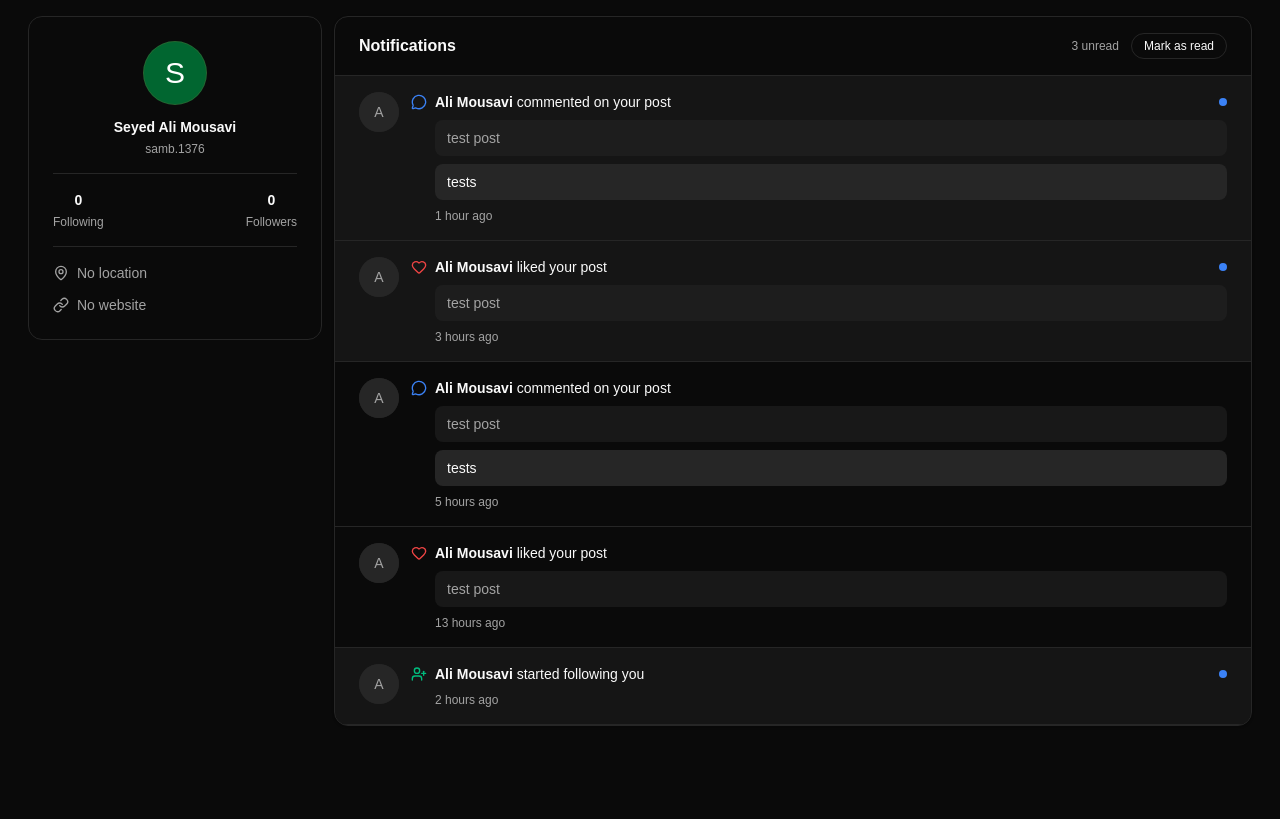
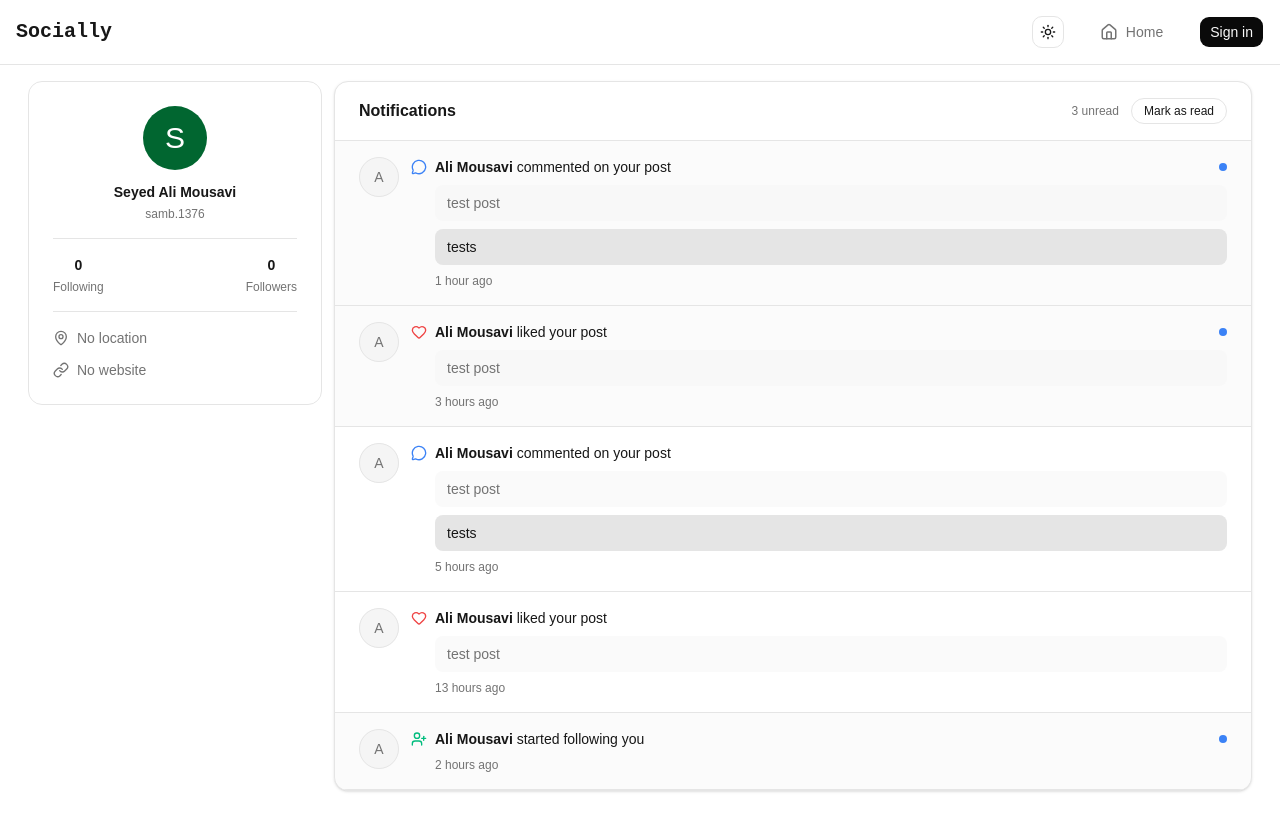
Before and after one commit to hmgolshani/Socially, a React (Vite) app: page /notifications in a window 1280 px wide. Built offline with nearby package versions, Linux system fonts and the light colour scheme; what color-hash would draw is missing.

Commit message:
create header fo desktop

```diff
--- a/index.html
+++ b/index.html
@@ -1,5 +1,5 @@
 <!doctype html>
-<html lang="en" class="dark">
+<html lang="en">
   <head>
     <meta charset="UTF-8" />
     <meta name="viewport" content="width=device-width, initial-scale=1.0" />
--- a/src/components/layouts/Header.tsx
+++ b/src/components/layouts/Header.tsx
@@ -1,5 +1,54 @@
+import { Link, NavLink, type NavLinkRenderProps } from "react-router";
+import { Bell, House, LogOut, UserRound } from "lucide-react";
+import { cn } from "@/lib/utils.ts";
+import { Button } from "@/components/ui/button.tsx";
+import { ModeToggle } from "@/components/mode-toggle.tsx";
+
 const Header = () => {
-  return <></>;
+  const navLinkClass = ({ isActive }: NavLinkRenderProps) =>
+    cn(
+      "flex items-center gap-2 rounded-md px-3 py-2 text-sm font-medium transition-colors",
+      isActive && isAuthenticated
+        ? "bg-accent text-accent-foreground"
+        : "text-muted-foreground hover:bg-accent hover:text-accent-foreground",
+    );
+  const isAuthenticated = false;
+  return (
+    <header className="sticky top-0 z-50 w-full border-b bg-background">
+      <div className="mx-auto flex h-16 max-w-7xl items-center justify-between px-4">
+        <Link to="/" className="font-mono text-xl font-bold">
+          Socially
+        </Link>
+
+        <nav className="hidden items-center gap-6 lg:flex">
+          <ModeToggle/>
+          <NavLink to="/" className={navLinkClass}>
+            <House size={18} />
+            Home
+          </NavLink>
+          {isAuthenticated ? (
+            <>
+            <NavLink to="/notifications" className={navLinkClass}>
+              <Bell size={18} />
+              Notifications
+            </NavLink>
+            <NavLink to="/profile/:username" className={navLinkClass}>
+              <UserRound size={18} />
+              Profile
+            </NavLink>
+            <Button variant="ghost" size="icon"  aria-label="Logout"  className="bg-transparent hover:text-destructive transition-colors">
+              <LogOut size={18} />
+              </Button>
+            </>
+          ) : (
+            <Button nativeButton={false} render={<Link to="/login"></Link>}>Sign in</Button>
+
+            )}
+
+        </nav>
+      </div>
+    </header>
+  );
 };
 
-export default Header
+export default Header;
--- a/src/components/layouts/Layout.tsx
+++ b/src/components/layouts/Layout.tsx
@@ -29,7 +29,7 @@ const Layout = () => {
 
       <div className="mx-auto grid max-w-[1256px] grid-cols-1 gap-3 px-4 py-4 md:grid-cols-[1fr] lg:grid-cols-[220px_minmax(0,1fr)] xl:grid-cols-[294px_550px_356px]">
         <aside className="hidden lg:block">
-          <div className="sticky">
+          <div className="sticky top-20">
             {isAuthenticated ? (
               <SideProfileCard user={currentUser} />
             ) : (
@@ -43,7 +43,7 @@ const Layout = () => {
         </main>
 
         <aside className="hidden xl:block">
-          <div className="sticky">
+          <div className="top-20 sticky">
             {showRecommendedUsers && <RecommendedUserCard />}
           </div>
         </aside>
--- a/src/main.tsx
+++ b/src/main.tsx
@@ -3,13 +3,14 @@ import { createRoot } from "react-dom/client";
 import "./index.css";
 import App from "@/App.tsx";
 import { BrowserRouter } from "react-router";
+import { ThemeProvider } from "@/components/theme-provider.tsx";
 
 createRoot(document.getElementById("root")!).render(
   <StrictMode>
-
-    <BrowserRouter>
-      <App />
-    </BrowserRouter>
-
-  </StrictMode>
+    <ThemeProvider defaultTheme="system" storageKey="socially-theme">
+      <BrowserRouter>
+        <App />
+      </BrowserRouter>
+    </ThemeProvider>
+  </StrictMode>,
 );
```
